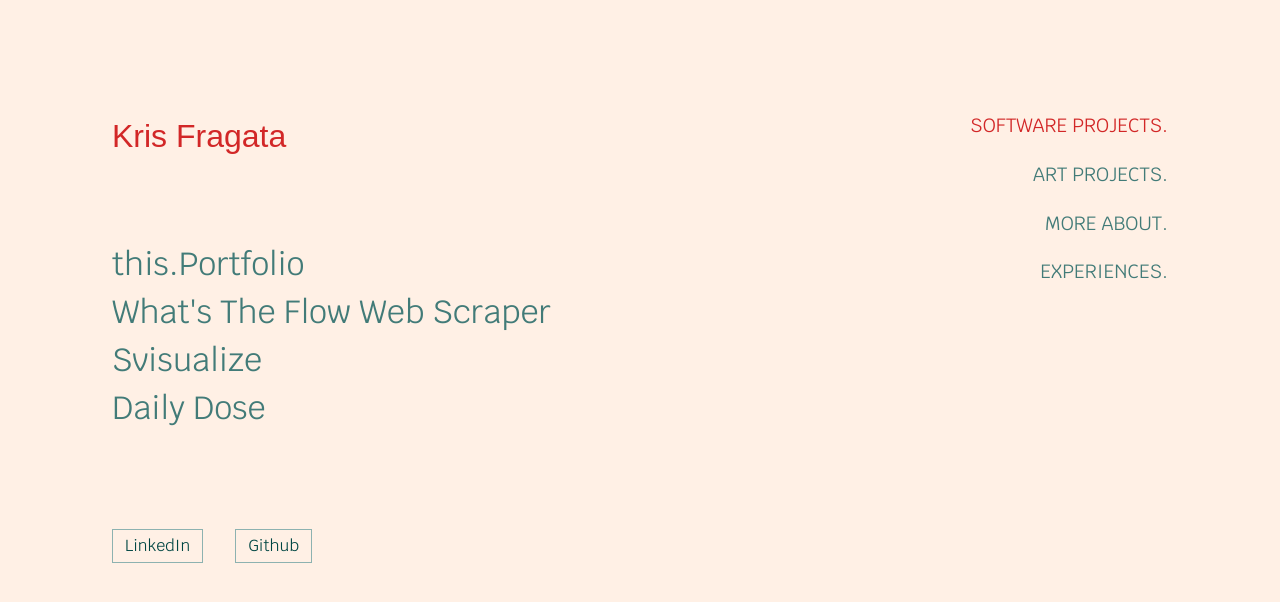
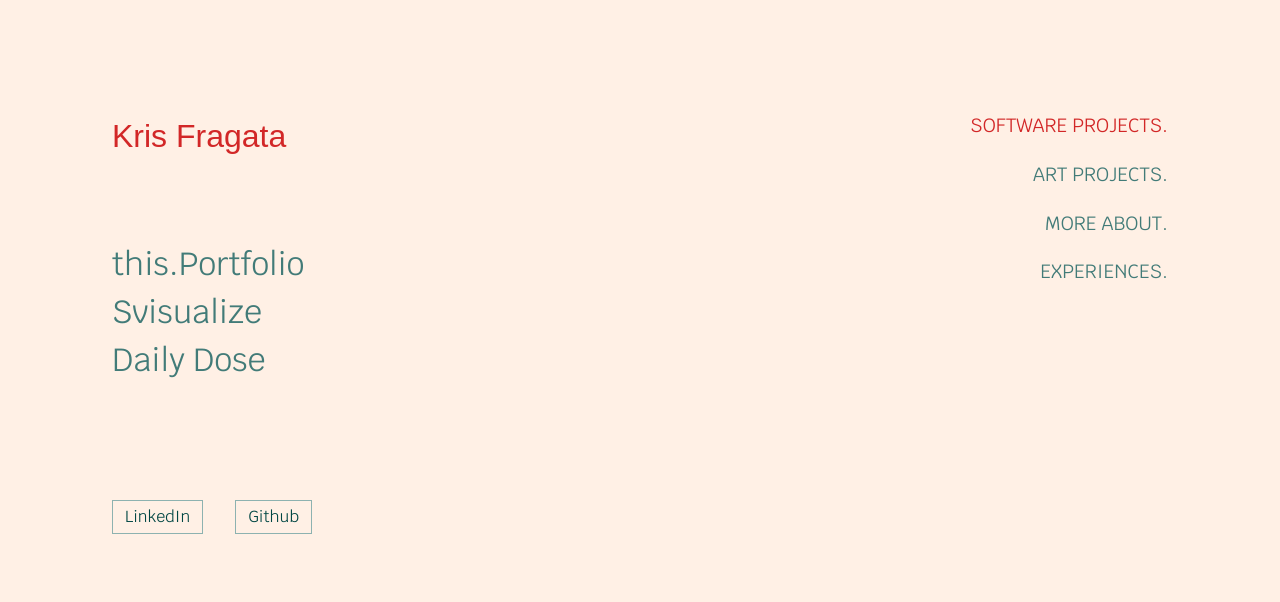
Before and after one commit to krisfragata/portfolio-2025, a Next.js app: page /software-projects in a window 1280 px wide. Shown: the top 602 px of the page. Built offline with nearby package versions, Linux system fonts and the light colour scheme; a web font is replaced by a local one.

Commit message:
feat(software projects):import photos for projects this commit imports photos for the 'svisualize' project into the project list and adds them to its respective imageSources array this commit also comments out the 'whats the flow' project as it is currently in progress

```diff
--- a/src/app/software-projects/project-list.ts
+++ b/src/app/software-projects/project-list.ts
@@ -1,5 +1,8 @@
 import portfolioGif from '@/../public/software-projects/portfolio.gif';
 import { StaticImport } from 'next/dist/shared/lib/get-img-props';
+import svisualizeUpdate from '@/../public/software-projects/svisualize_update.gif';
+import svisualizePhoto from '@/../public/software-projects/svisualize.png';
+
 import { StaticImageData } from 'next/image';
 
 export interface Project {
@@ -75,21 +78,6 @@ export const projects:Project[] = [
     //     }],
     // },
     {
-        title: "What's The Flow Web Scraper",
-        year: '2024',
-        description: [
-            "What's the Flow Web Scraper was part of an overarching idea to build a mobile River Flow Tracking App for Raft Guides. It was built primarily as a foray into the Golang programming language.",
-            "I quite enjoyed Go's error handling and type handling. I found the language to be robust, clean, and I found it refreshing to be able to avoid compiling errors before they happened (looking at you, Typescript). In comparison to the two languages I had extensive experience in (Java, Javascript/Typescript), I found go to be the lovely in-between. Go's package management is reminiscent to Java but isn't as locked into Object Oriented Programming and was perfect for a small project like this. And while Typescript is also statically typed, I find that the Typescript/Javascript un-opinionated workflow is at times, a detriment when starting a small project. Overall, this experience helped me gain better language evaluation skills and understanding of project requirements.",
-            "However, if I were to do the project again, with the better understanding I have of the Go, I would organize the project in a way that aligns with the Go intentions."
-        ],
-        githubLink: 'https://github.com/krisfragata/flow-scraper-bridge/tree/main',
-        imageSources: [],
-        plans: "Currently, there is no plan to continue the What's the Flow mobile application but perhaps this application can be leveraged in other ways.",
-        figma: 'NA',
-        otherLinks: [],
-        id: 'flow_scraper',
-    },
-    {
         title: 'Svisualize',
         year: '2023',
         description: [
@@ -100,7 +88,7 @@ export const projects:Project[] = [
             "I've linked the landing page on the links section to the left (or below for mobile)."
         ],
         githubLink: 'NA',
-        imageSources: [],
+        imageSources: [svisualizeUpdate, svisualizePhoto],
         plans: "There are currently no plans to expand on Svisualize, but future implementors are welcome!",
         figma: 'NA',
         otherLinks: [{
@@ -109,6 +97,21 @@ export const projects:Project[] = [
         }],
         id: 'svisualize',
     },
+    //  {
+    //     title: "What's The Flow Web Scraper",
+    //     year: '2024',
+    //     description: [
+    //         "What's the Flow Web Scraper was part of an overarching idea to build a mobile River Flow Tracking App for Raft Guides. It was built primarily as a foray into the Golang programming language.",
+    //         "I quite enjoyed Go's error handling and type handling. I found the language to be robust, clean, and I found it refreshing to be able to avoid compiling errors before they happened (looking at you, Typescript). In comparison to the two languages I had extensive experience in (Java, Javascript/Typescript), I found go to be the lovely in-between. Go's package management is reminiscent to Java but isn't as locked into Object Oriented Programming and was perfect for a small project like this. And while Typescript is also statically typed, I find that the Typescript/Javascript un-opinionated workflow is at times, a detriment when starting a small project. Overall, this experience helped me gain better language evaluation skills and understanding of project requirements.",
+    //         "However, if I were to do the project again, with the better understanding I have of the Go, I would organize the project in a way that aligns with the Go intentions."
+    //     ],
+    //     githubLink: 'https://github.com/krisfragata/flow-scraper-bridge/tree/main',
+    //     imageSources: [],
+    //     plans: "Currently, there is no plan to continue the What's the Flow mobile application but perhaps this application can be leveraged in other ways.",
+    //     figma: 'NA',
+    //     otherLinks: [],
+    //     id: 'flow_scraper',
+    // },
     {
         title: 'Daily Dose',
         year: '2020',
```
